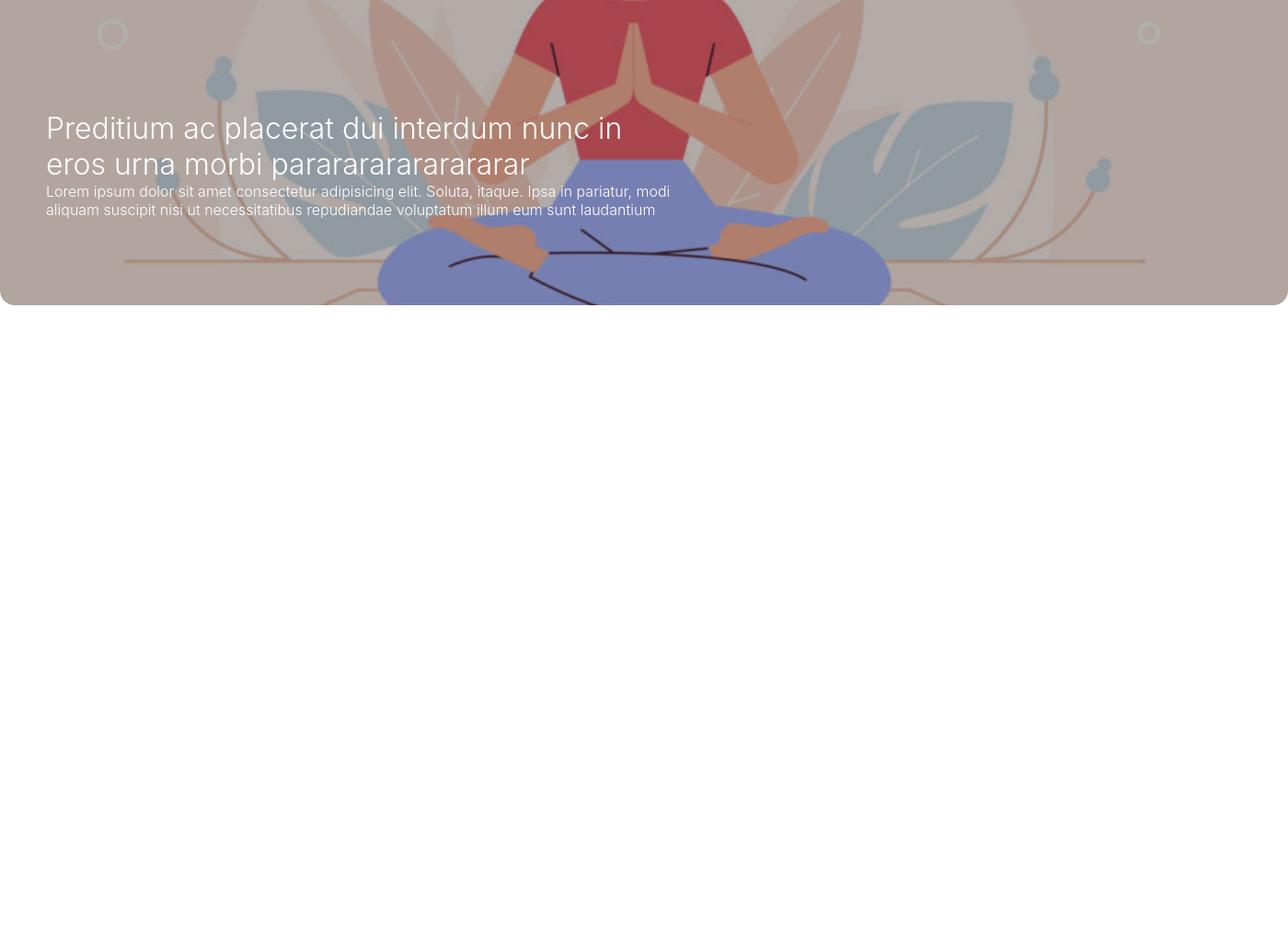
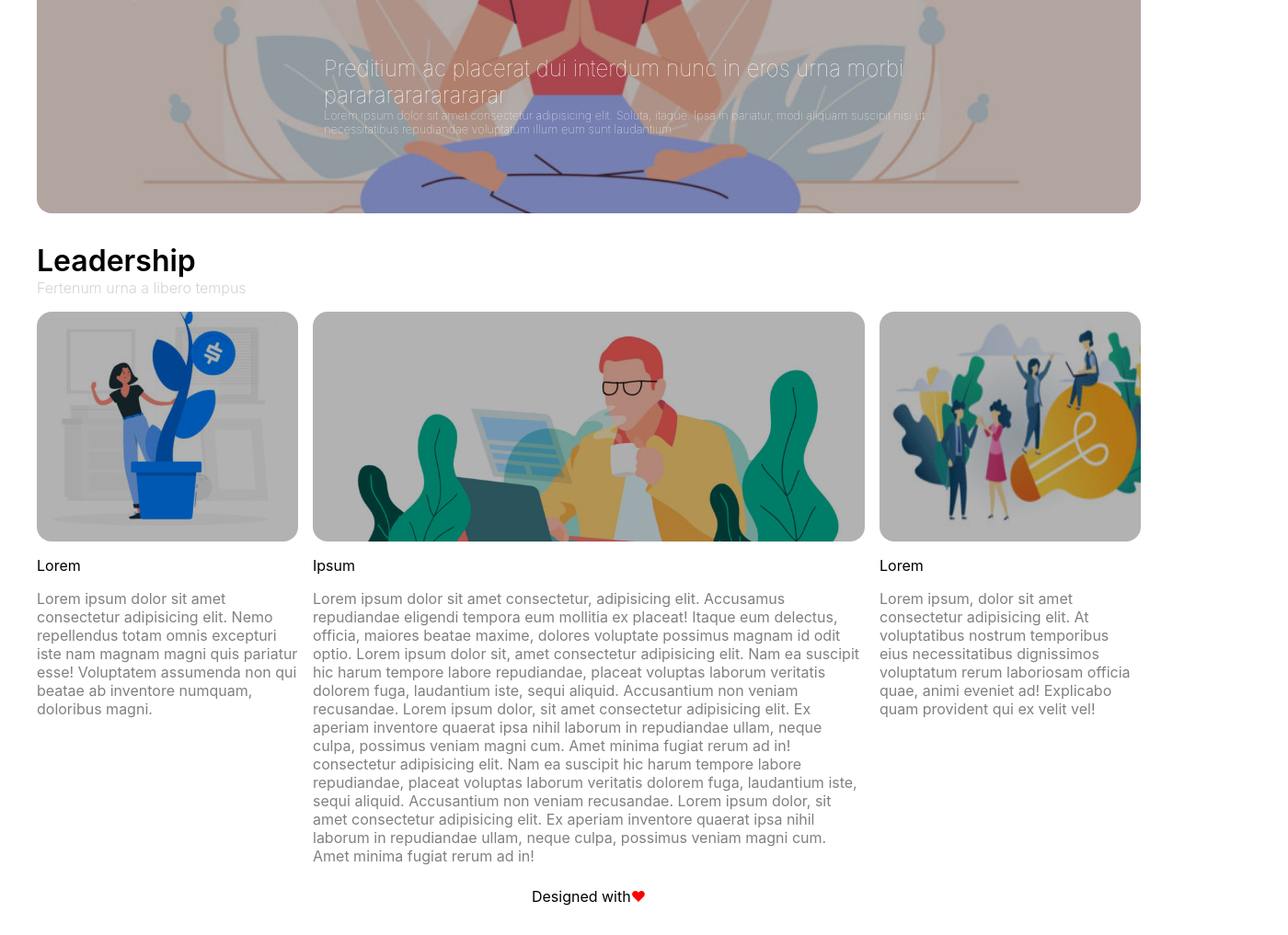
Before and after one commit to giacomo1235/htmlcss-wp, a plain HTML site: page index.html in a window 1280 px wide. Shown: the part 500-1517 px from the top of the page at 92% size, 1400 px wide, since content can reach past the window. Before the commit the page ends 1196 px from the top, so only its background shows below. Drawn offline with Linux system fonts and the light colour scheme.

Commit message:
fine esercizio

```diff
--- a/css/style.css
+++ b/css/style.css
@@ -15,8 +15,9 @@ html{
     clear: both;
 }
 
+
 .container {
-    max-width: 1400px;
+    width: 1200px;
     margin: 2rem auto;
 }
 
@@ -53,8 +54,6 @@ html{
 }
 
 
-/* MAIN CSS */
-
 .logo{
     width: 196px;
     height: 83px;
@@ -76,6 +75,7 @@ li {
     background-color: white;
 }
 
+
 a {
     font-size: 1.2rem;
     color: lightgray;
@@ -94,46 +94,46 @@ a:hover {
 }
 
 .banner {
-    width: 1400px;
+    width: 1200px;
     border-radius: 1rem;
-     margin: 2rem 0;
-     overflow: hidden;
-    height: 600px;
+    margin: 2rem auto;
+    overflow: hidden;
+    height: 500px;
     position: relative;
 }
 
 .img_banner{
     border-radius: 1rem;
     width: 100%;
-    margin-top: -10rem;
+    margin-top: -9rem;
     filter: brightness(70%);
 }
 
 .text_img {
+    width: 700px;
+    height: 100px;
+    top: 35rem;
+    left: 22rem;
     position: absolute;
-    width: 700px;
-    height: 200px;
-    top: 620px;
-    left: 50px;
 }
 
 .title_img,
 .subtitle_img {
     color: white;
-    font-weight: 300;
+    font-weight: 100;
 }
 
 .title_img{
-    font-size: 2rem;
+    font-size: 1.5rem;
 }
 
 .subtitle_img{
-    font-size: 1rem;
+    font-size: .8rem;
 }
 
 .section-main {
-    width: 100%;
-    height: 300px;
+    /* width: 1400px; */
+    /* height: 300px; */
     padding-bottom: 1rem;
     margin-bottom: .5rem;
 
@@ -143,9 +143,62 @@ a:hover {
     margin-bottom: 1rem;
 }
 
+.section-header h1 {
+    font-size: 2rem;
+    font-weight: 600;
+}
+
+.section-header h2 {
+    font-size: 1rem;
+    color: lightgray;
+    font-weight: 300;
+}
+
 .col {
     width: 20%;
     float: left;
+}
+
+.img_container {
+    height: 250px;
+    overflow: hidden;
+    border-radius: 1rem;
+    width: 100%;
+
+}
+
+.col img {
+    filter: brightness(70%);
+    /* width: 100%; */
+    /* height: 250px; */
+}
+
+.img_1 {
+    margin-top: -1.5rem;
+    margin-left: -2rem;
+}
+
+.img_2 {
+    width: 120%;
+    margin-top: -4rem;
+    margin-left: -3rem;
+}
+
+.img_3 {
+    width: 334px;
+    height: 250px;
+    margin-left: -1rem;
+}
+
+.col h1 {
+    font-size: 1rem;
+    margin: 1rem 0;
+    font-weight: 400;
+}
+
+.col p {
+    font-size: 1rem;
+    color: grey;
 }
 
 .col-center {
@@ -158,3 +211,16 @@ a:hover {
 .col-right {
     width: calc((100% - 50% - 2rem) / 2);
 }
+
+footer {
+    display: flex;
+}
+
+footer p {
+    display: inline;
+    margin: 0 auto;
+}
+
+footer span {
+    color: red;
+}
--- a/index.html
+++ b/index.html
@@ -17,33 +17,33 @@
             <nav>
                 <ul>
                     <li>
-                        <a href="#!">Features</a>
+                        <a class="navbar_a" href="#!">Features</a>
                     </li>
                     <li>
-                        <a href="#!">Editorials</a>
+                        <a class="navbar_a" href="#!">Editorials</a>
                     </li>
                     <li>
-                        <a href="#!">Environment</a>
+                        <a class="navbar_a" href="#!">Environment</a>
                     </li>
                     <li>
-                        <a href="#!">Blog</a>
+                        <a class="navbar_a" href="#!">Blog</a>
                     </li>
                     <li>
-                        <a href="#!">Shop</a>
+                        <a class="navbar_a" href="#!">Shop</a>
                     </li>
                     <li>
-                        <a href="#!">Contact</a>
+                        <a class="navbar_a" href="#!">Contact</a>
                     </li>
                 </ul>
             </nav>
 
         </header>
 
-        <section class="banner">
+        <div class="banner">
 
             <img class="img_banner" src="img/banner.jpg" alt="girl doing mindfulness">
 
-        </section>
+        </div>
 
         <section class="text_img">
 
@@ -53,13 +53,39 @@
         </section>
 
         <section class="section-main clearfix">
-            <header class="section-header"></header>
-            <section class="col col-left"></section>
-            <section class="col col-center"></section>
-            <section class="col col-right"></section>
+
+            <header class="section-header">
+                <h1>Leadership</h1>
+                <h2>Fertenum urna a libero tempus</h2>
+            </header>
+
+
+                <section class="col col-left">
+                    <div class="img_container"><a href="#!"><img class="img_1" src="img/img-1.jpg" alt="L'albero dei soldi"></a></div>
+                    <h1>Lorem</h1>
+                    <p>Lorem ipsum dolor sit amet consectetur adipisicing elit. Nemo repellendus totam omnis excepturi iste nam magnam magni quis pariatur esse! Voluptatem assumenda non qui beatae ab inventore numquam, doloribus magni.</p>
+                </section>
+
+
+
+                <section class="col col-center">
+                    <div class="img_container"><a href="#!"><img class="img_2" src="img/banner-2.jpg" alt="uomo beve caffe al computer in mezzo ai cactus"></a></div>
+                    <h1>Ipsum</h1>
+                    <p>Lorem ipsum dolor sit amet consectetur, adipisicing elit. Accusamus repudiandae eligendi tempora eum mollitia ex placeat! Itaque eum delectus, officia, maiores beatae maxime, dolores voluptate possimus magnam id odit optio. Lorem ipsum dolor sit, amet consectetur adipisicing elit. Nam ea suscipit hic harum tempore labore repudiandae, placeat voluptas laborum veritatis dolorem fuga, laudantium iste, sequi aliquid. Accusantium non veniam recusandae. Lorem ipsum dolor, sit amet consectetur adipisicing elit. Ex aperiam inventore quaerat ipsa nihil laborum in repudiandae ullam, neque culpa, possimus veniam magni cum. Amet minima fugiat rerum ad in! consectetur adipisicing elit. Nam ea suscipit hic harum tempore labore repudiandae, placeat voluptas laborum veritatis dolorem fuga, laudantium iste, sequi aliquid. Accusantium non veniam recusandae. Lorem ipsum dolor, sit amet consectetur adipisicing elit. Ex aperiam inventore quaerat ipsa nihil laborum in repudiandae ullam, neque culpa, possimus veniam magni cum. Amet minima fugiat rerum ad in! </p>
+                </section>
+
+
+
+                <section class="col col-right">
+                    <div class="img_container"><a href="#!"><img class="img_3" src="img/img-3.jpg" alt="una lampadina enorme"></a></div>
+                    <h1>Lorem</h1>
+                    <p>Lorem ipsum, dolor sit amet consectetur adipisicing elit. At voluptatibus nostrum temporibus eius necessitatibus dignissimos voluptatum rerum laboriosam officia quae, animi eveniet ad! Explicabo quam provident qui ex velit vel!</p>
+                </section>
+
+
         </section>
 
-        <footer></footer>
+        <footer><p>Designed with<span>&hearts;</span></p></footer>
 
    </div>
 
```
